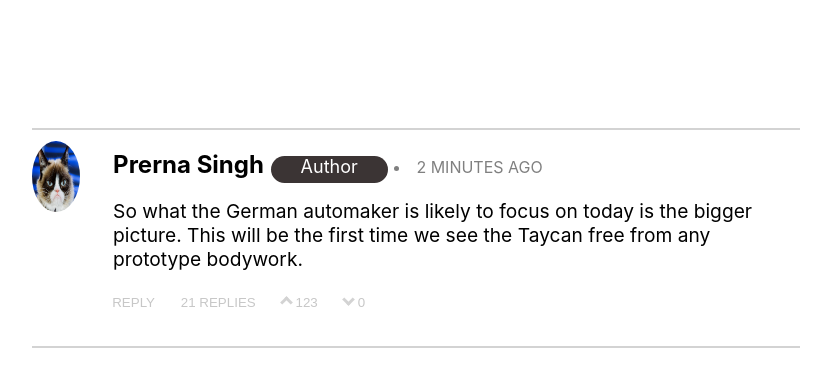
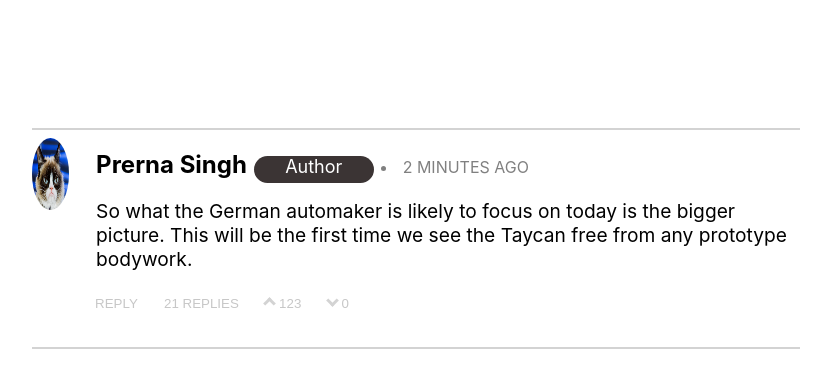
Before and after one commit to presingh2847/Comment-Box, a React (Create React App) app: page / in a window 1280 px wide. Shown: the top 388 px of the page, without its empty margins (96-927 px from the left). Built offline with nearby package versions, Linux system fonts and the light colour scheme.

Commit message:
Update CommentBox.css

```diff
--- a/src/CSS/CommentBox.css
+++ b/src/CSS/CommentBox.css
@@ -18,7 +18,7 @@
    word-break: break-word;
 }
 .UserImage {
-    width:20%;
+    width:15%;
     margin-right:1%
 }
 .Image {
```
